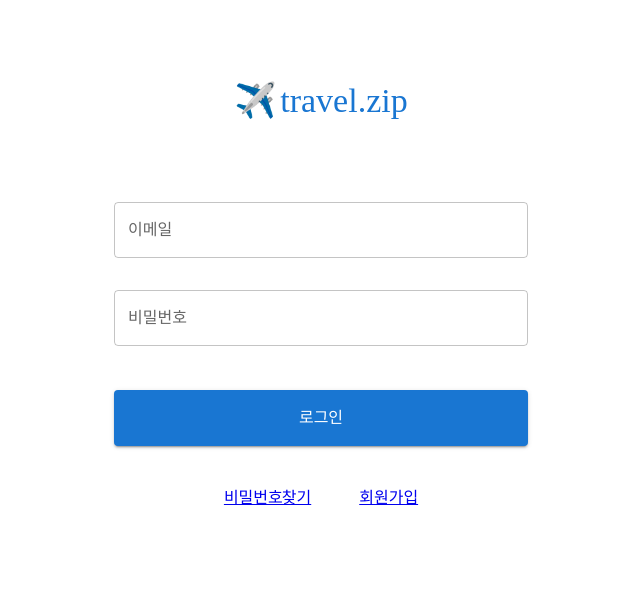
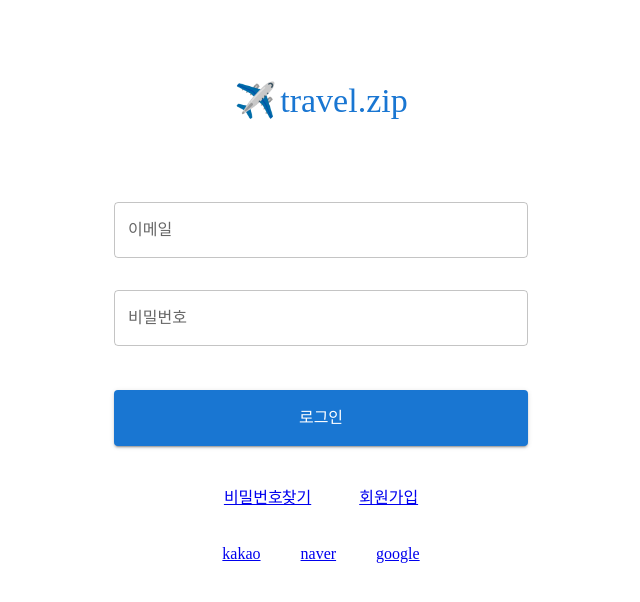
Before and after one commit to prgrms-web-devcourse/Team-Moongsal-Travel.zip-FE, a Next.js app: page /auth/login in a window 1280 px wide. Shown: the top 602 px of the page, without its empty margins (319-959 px from the left). Built offline with nearby package versions, Linux system fonts and the light colour scheme; a web font is replaced by a local one.

Commit message:
design: 소셜 로그인 디자인 구현

```diff
--- /dev/null
+++ b/src/components/Login/Social.tsx
@@ -0,0 +1,15 @@
+import { Stack } from '@mui/material';
+import Link from 'next/link';
+import React from 'react';
+
+const Social = () => {
+  return (
+    <Stack spacing={5} direction='row' justifyContent='center' my={5}>
+      <Link href='/'>kakao</Link>
+      <Link href='/'>naver</Link>
+      <Link href='/'>google</Link>
+    </Stack>
+  );
+};
+
+export default Social;
--- a/src/components/Login/index.ts
+++ b/src/components/Login/index.ts
@@ -1 +1,2 @@
 export { default as Local } from './Local';
+export { default as Social } from './Social';
--- a/src/pages/auth/login.tsx
+++ b/src/pages/auth/login.tsx
@@ -1,6 +1,6 @@
 import { Stack, Typography } from '@mui/material';
 
-import { Local } from '@/components/Login';
+import { Local, Social } from '@/components/Login';
 
 const LoginPage = () => {
   return (
@@ -9,6 +9,7 @@ const LoginPage = () => {
         ✈️ travel.zip
       </Typography>
       <Local />
+      <Social />
     </Stack>
   );
 };
```
